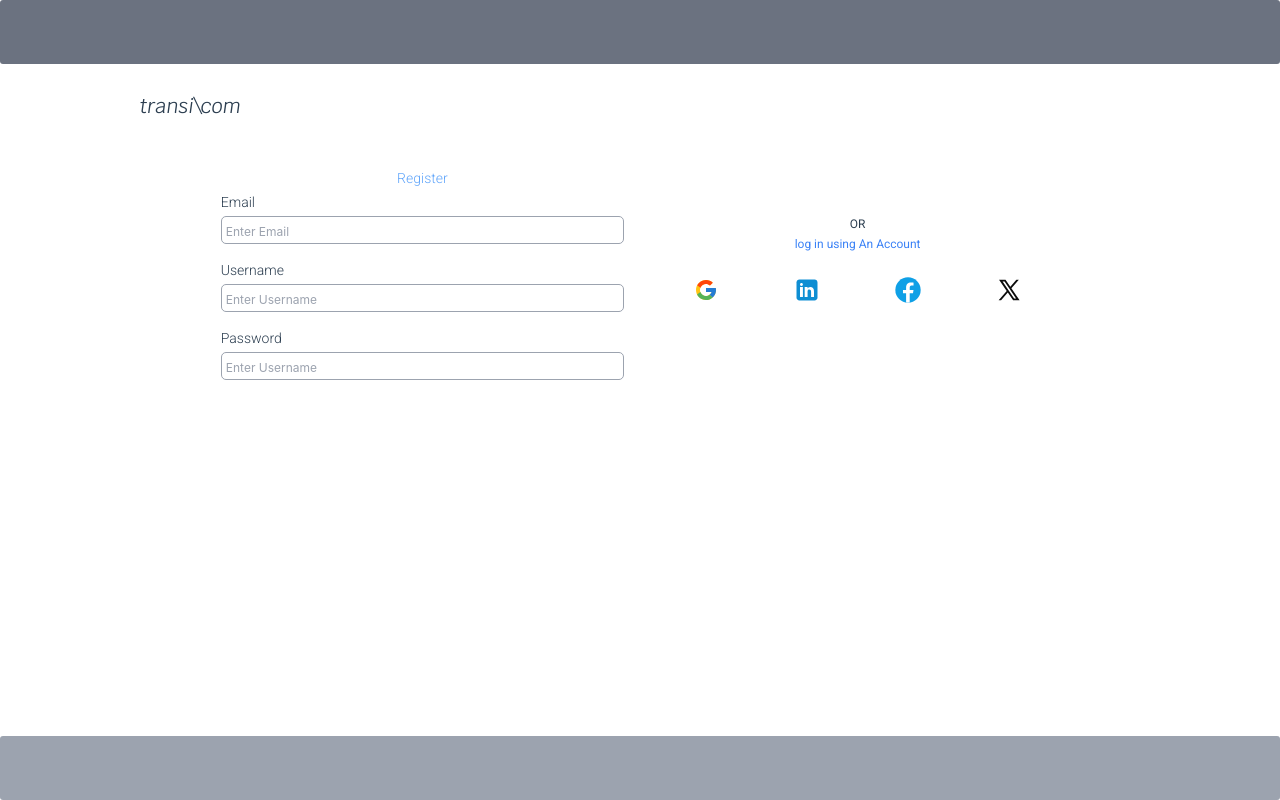
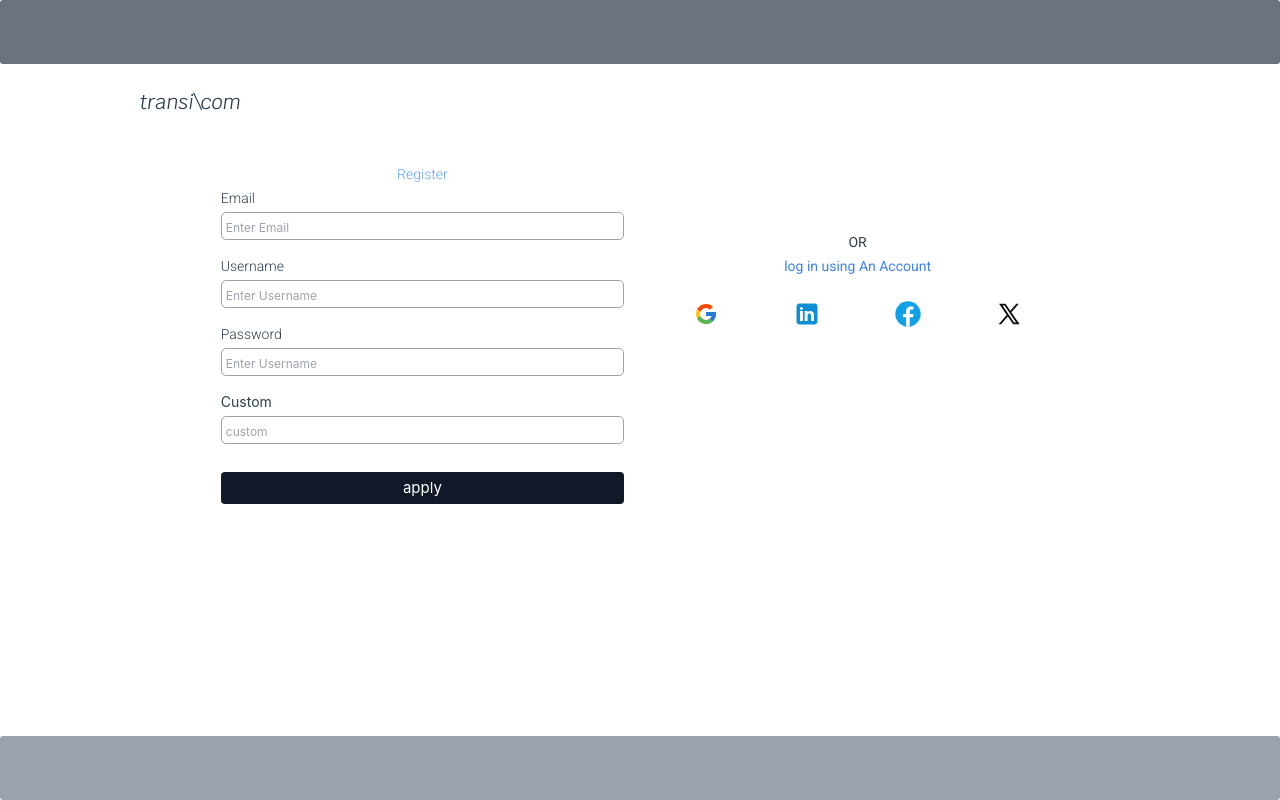
Before and after one commit to BeinRain06/transit-com-app, a Vue app in the folder vue-transit/: page / in a window 1280 px wide. Built offline with nearby package versions, Linux system fonts and the light colour scheme; a web font is replaced by a local one.

Commit message:
account-media update page v1

```diff
--- a/vue-transit/src/views/SigningView.vue
+++ b/vue-transit/src/views/SigningView.vue
@@ -5,19 +5,20 @@
       <div class="design_top"></div>
 
       <div class="signing_logo">
-        <h3 class="text-xl mt-3 py-2 px-1 krub-regular-italic">transi\com</h3>
+        <h3 class="text-xl mt-2 py-2 px-1 krub-regular-italic">transi\com</h3>
       </div>
 
       <div class="land_account">
         <div class="pitch_registering">
           <div class="register_lab px-2 relative top-2 flex_row_center">
-            <a class="text-sm text-blue-400 roboto-light">Register</a>
+            <a class="text-sm lg:text-sm text-blue-400 roboto-light">Register</a>
           </div>
           <form class="transit_registering flex_col_center">
             <div class="reg_form_control">
               <label class="text-sm roboto-light">Email</label>
               <input id="email" type="text" class="input_reg email" placeholder="Enter Email" />
             </div>
+
             <div class="reg_form_control">
               <label class="text-sm roboto-light">Username</label>
               <input
@@ -27,6 +28,7 @@
                 placeholder="Enter Username"
               />
             </div>
+
             <div class="reg_form_control">
               <label class="text-sm roboto-light">Password</label>
               <input
@@ -36,13 +38,24 @@
                 placeholder="Enter Username"
               />
             </div>
+
+            <div class="reg_form_control">
+              <label class="text-sm">Custom</label>
+              <input id="custom" type="text" class="input_reg custom" placeholder="custom" />
+            </div>
+
+            <div class="submit_form_wrap flex_row_center w-full mt-4 py-1">
+              <button class="btn_submit_reg w-full h-8 py-1 text-white bg-gray-900 rounded">
+                apply
+              </button>
+            </div>
           </form>
         </div>
 
         <div class="pitch_login">
           <div class="connector_label flex_col_center relative mt-3">
             <div></div>
-            <div class="flex_col_center gap-1 text-xs roboto-light">
+            <div class="flex_col_center gap-1 text-xs lg:text-sm roboto-light">
               <span>OR</span>
               <span class="text-blue-500">log in using An Account</span>
             </div>
@@ -102,7 +115,7 @@
   .signing_wrap {
     position: relative;
     width: 100vw;
-    height: 100vh;
+    min-height: 100vh;
     padding: 0;
     margin: 0 auto;
   }
@@ -170,10 +183,10 @@
 
   .design_bottom {
     width: 100%;
-    position: absolute;
+    position: fixed;
     height: 4rem;
     border-radius: 3px;
-    bottom: 0;
+    bottom: 0rem;
     @apply bg-gray-400;
   }
 
@@ -191,7 +204,7 @@
   }
 
   .pitch_login {
-    padding-top: 2.75rem;
+    padding-top: 4rem;
   }
 }
 
@@ -219,4 +232,19 @@
     width: 68%;
   }
 }
+
+@media (min-width: 520px) and (max-width: 1045px) and (orientation: landscape) {
+  .land_account {
+    width: 100%;
+    margin: 2rem auto;
+  }
+  .pitch_login {
+    padding-top: 3.25rem;
+  }
+
+  .design_bottom {
+    position: relative;
+    bottom: -2.5rem;
+  }
+}
 </style>
```
